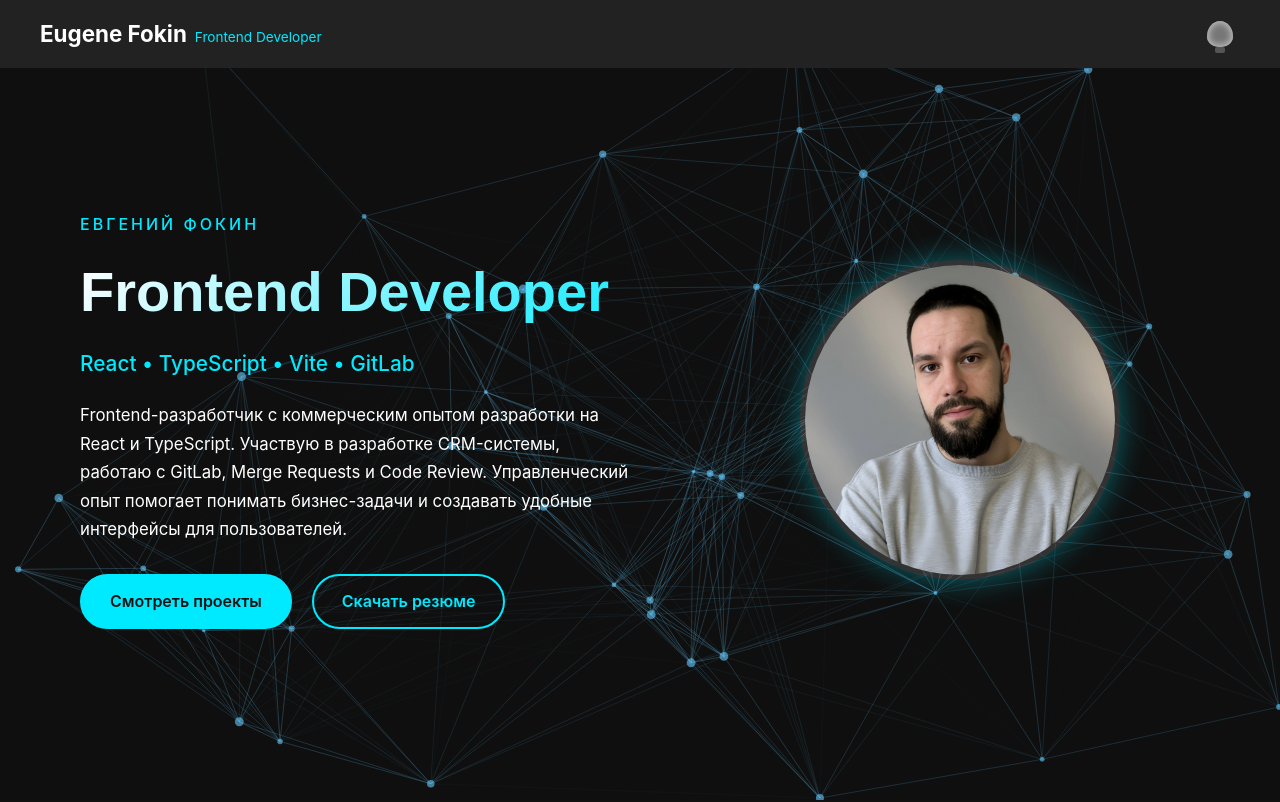
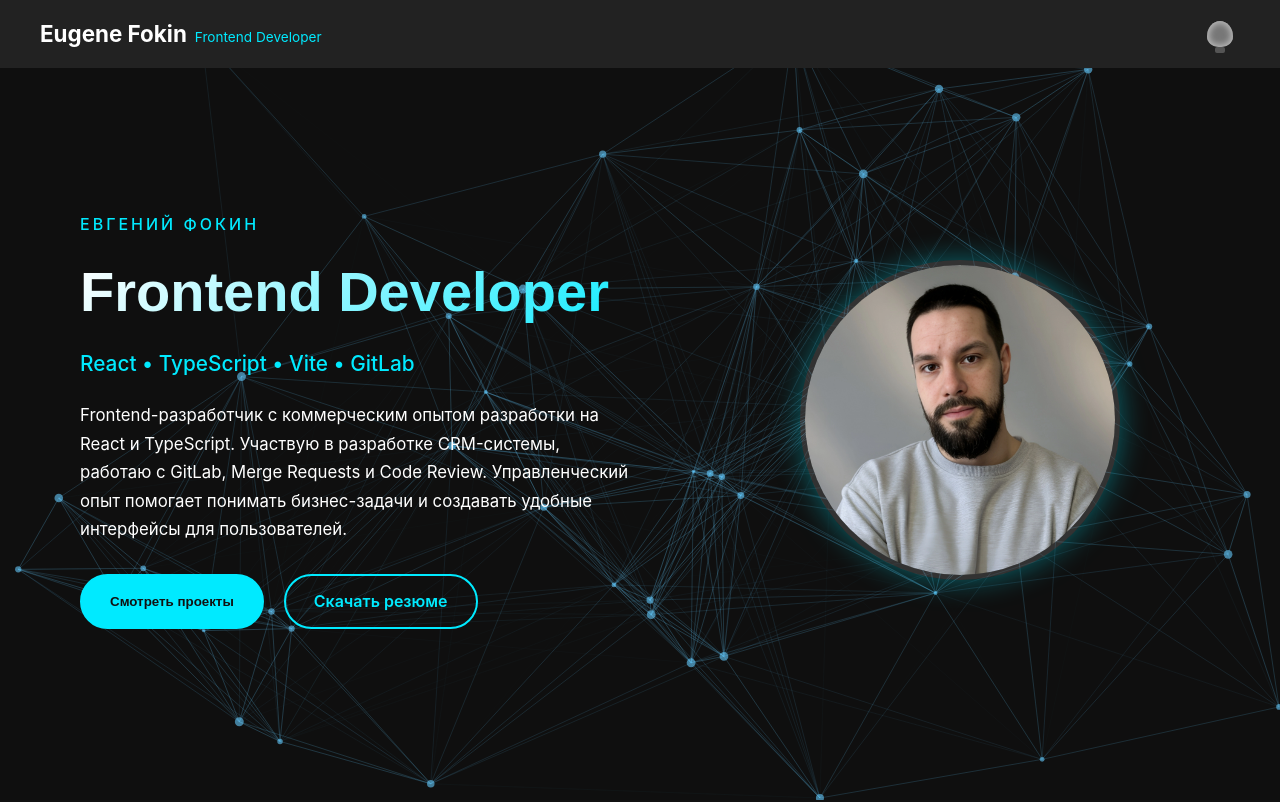
Before and after one commit to LesanePC/portfolio-react, a React (Vite) app: page / in a window 1280 px wide. Shown: the top 802 px of the page. Built offline with nearby package versions, Linux system fonts and the light colour scheme; no server answers.

Commit message:
fix: improve scroll to projects section
- Replace anchor link with scrollIntoView for smooth scrolling with HashRouter

```diff
--- a/src/components/Hero.tsx
+++ b/src/components/Hero.tsx
@@ -31,9 +31,17 @@ export const Hero = () => {
                 </p>
 
                 <div className="welcome-buttons">
-                    <a href="#projects" className="btn-primary">
+    <button
+        onClick={() => {
+            document.getElementById('projects')?.scrollIntoView({
+                behavior: 'smooth',
+                block: 'start'
+            });
+        }}
+        className="btn-primary"
+    >
         Смотреть проекты
-                    </a>
+    </button>
 
     <a
         href="/assets/cv/Fokin-Frontend.pdf"
@@ -43,6 +51,7 @@ export const Hero = () => {
         Скачать резюме
     </a>
 </div>
+
             </div>
 
             <div className="welcome-visual">
```
Lines whose indentation alone changed are shown as unchanged.
